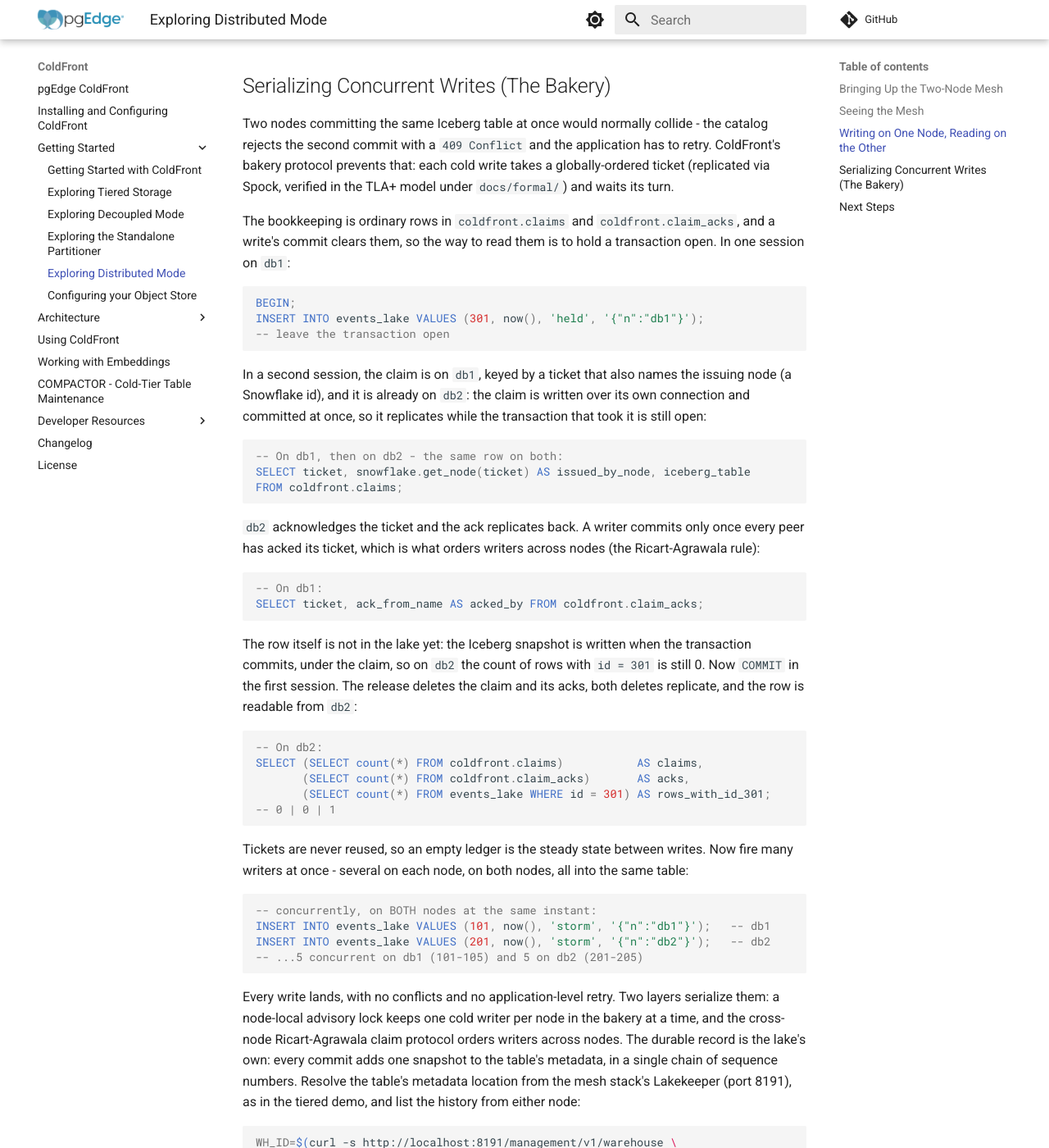
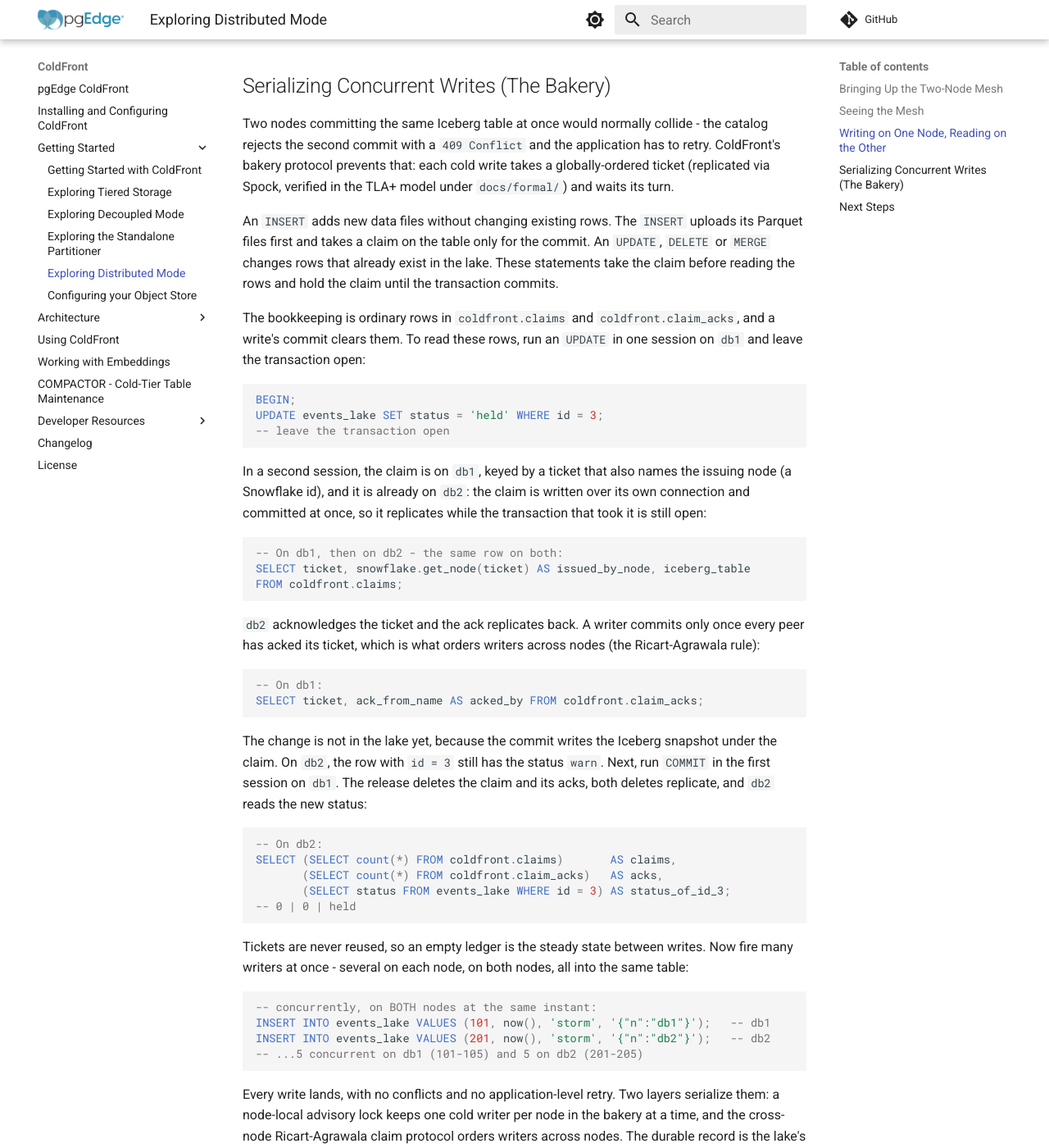
Before and after one commit to pgEdge/coldfront, an MkDocs documentation site: the page built from docs/walkthrough_distributed.md, in a window 1280 px wide and 1400 px high, scrolled down 2536 px. Shown: the whole window at 82% size. Built offline with MkDocs 1.6.1 and Material for MkDocs 9.7.7, drawn with Linux system fonts in a browser that asks for light colours; comment, search, counter and statistics services are not loaded.

Commit message:
fix: hold an UPDATE in the distributed walkthrough's claim step

````diff
--- a/docs/walkthrough_distributed.md
+++ b/docs/walkthrough_distributed.md
@@ -138,13 +138,19 @@ has to retry. ColdFront's bakery protocol prevents that: each cold write takes
 a globally-ordered ticket (replicated via Spock, verified in the TLA+ model
 under `docs/formal/`) and waits its turn.
 
+An `INSERT` adds new data files without changing existing rows. The `INSERT`
+uploads its Parquet files first and takes a claim on the table only for the
+commit. An `UPDATE`, `DELETE` or `MERGE` changes rows that already exist in the
+lake. These statements take the claim before reading the rows and hold the
+claim until the transaction commits.
+
 The bookkeeping is ordinary rows in `coldfront.claims` and
-`coldfront.claim_acks`, and a write's commit clears them, so the way to read
-them is to hold a transaction open. In one session on `db1`:
+`coldfront.claim_acks`, and a write's commit clears them. To read these rows,
+run an `UPDATE` in one session on `db1` and leave the transaction open:
 
 ```sql {"ignore":"true"}
 BEGIN;
-INSERT INTO events_lake VALUES (301, now(), 'held', '{"n":"db1"}');
+UPDATE events_lake SET status = 'held' WHERE id = 3;
 -- leave the transaction open
 ```
 
@@ -168,18 +174,17 @@ nodes (the Ricart-Agrawala rule):
 SELECT ticket, ack_from_name AS acked_by FROM coldfront.claim_acks;
 ```
 
-The row itself is not in the lake yet: the Iceberg snapshot is written when the
-transaction commits, under the claim, so on `db2` the count of rows with
-`id = 301` is still 0. Now `COMMIT` in the first session. The release deletes
-the claim and its acks, both deletes replicate, and the row is readable from
-`db2`:
+The change is not in the lake yet, because the commit writes the Iceberg
+snapshot under the claim. On `db2`, the row with `id = 3` still has the status
+`warn`. Next, run `COMMIT` in the first session on `db1`. The release deletes
+the claim and its acks, both deletes replicate, and `db2` reads the new status:
 
 ```sql {"ignore":"true"}
 -- On db2:
-SELECT (SELECT count(*) FROM coldfront.claims)           AS claims,
-       (SELECT count(*) FROM coldfront.claim_acks)       AS acks,
-       (SELECT count(*) FROM events_lake WHERE id = 301) AS rows_with_id_301;
--- 0 | 0 | 1
+SELECT (SELECT count(*) FROM coldfront.claims)       AS claims,
+       (SELECT count(*) FROM coldfront.claim_acks)   AS acks,
+       (SELECT status FROM events_lake WHERE id = 3) AS status_of_id_3;
+-- 0 | 0 | held
 ```
 
 Tickets are never reused, so an empty ledger is the steady state between
````
Also changed, not shown: 1 other file.
